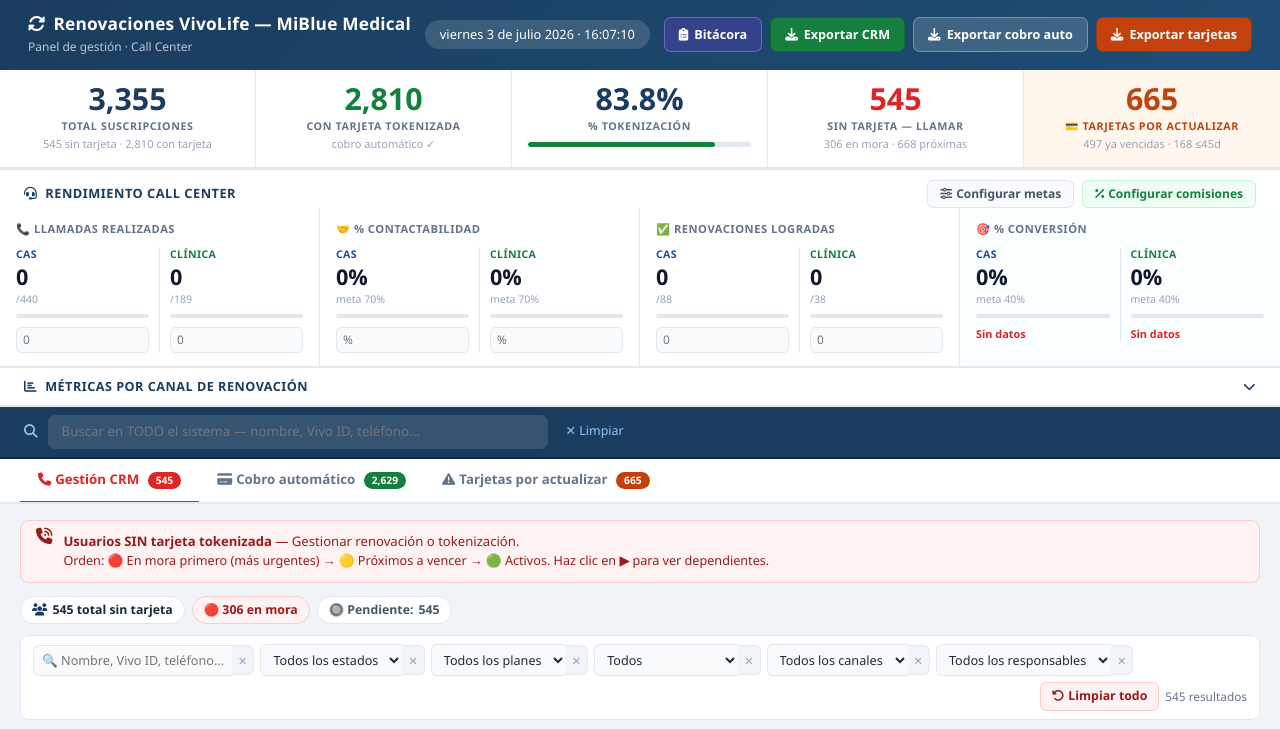
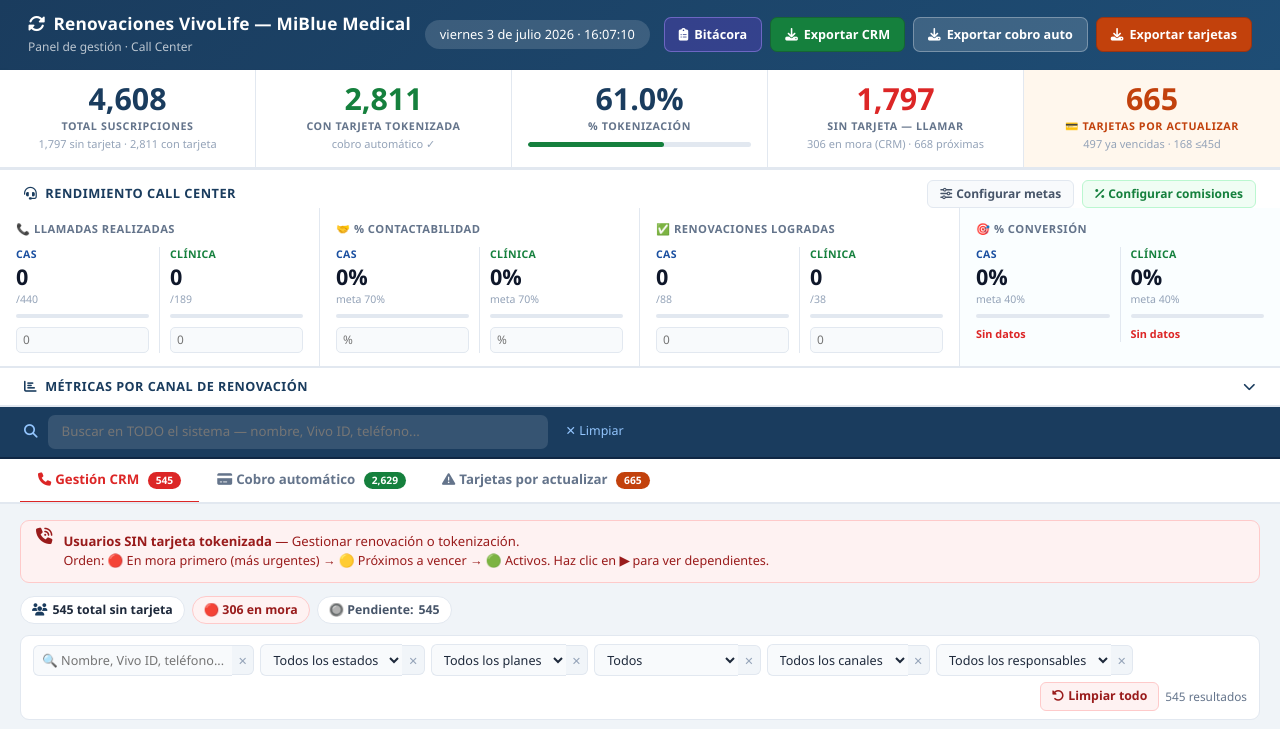
Before and after one commit to isabelgutluarca-rgb/renovacionesanuales-vivolife, a plain HTML site: page index.html in a window 1280 px wide. Shown: the top 729 px of the page. Drawn offline with nearby package versions, Linux system fonts and the light colour scheme.

Commit message:
KPIs globales: 4608 total, 2811 tokenizadas, 1797 sin token, 61% tokenizacion

```diff
--- a/index.html
+++ b/index.html
@@ -553,6 +553,8 @@
 const PER=50;
 let crmFilt=[], tokFilt=[], texpFilt=[];
 const TEXP_ALERTA=45;
+// Totales globales (incluye empresariales y todos los planes)
+const GLOBAL_TOTAL=4608, GLOBAL_TOK=2811, GLOBAL_SINTOK=1797;
 const hoy=new Date(); hoy.setHours(0,0,0,0);
 const CANALES=['CAS','Clinica','WhatsApp','Presencial','Digital','Otro'];
 
@@ -582,18 +584,18 @@
     });
 
   const total=sinTok.length+conTok.length;
-  const pct=total?(conTok.length/total*100).toFixed(1):0;
+  const pct=(GLOBAL_TOK/GLOBAL_TOTAL*100).toFixed(1);
   const mora=[...sinTok,...conTok].filter(r=>esMora(r)).length;
   const prox=[...sinTok,...conTok].filter(r=>esProx(r)).length;
   const texpV=texpList.filter(r=>(r.texpd||9999)<0).length;
 
-  document.getElementById('k-total').textContent=total.toLocaleString('es-GT');
-  document.getElementById('k-total-sub').textContent=`${sinTok.length.toLocaleString('es-GT')} sin tarjeta · ${conTok.length.toLocaleString('es-GT')} con tarjeta`;
-  document.getElementById('k-tok').textContent=conTok.length.toLocaleString('es-GT');
+  document.getElementById('k-total').textContent=GLOBAL_TOTAL.toLocaleString('es-GT');
+  document.getElementById('k-total-sub').textContent=`${GLOBAL_SINTOK.toLocaleString('es-GT')} sin tarjeta · ${GLOBAL_TOK.toLocaleString('es-GT')} con tarjeta`;
+  document.getElementById('k-tok').textContent=GLOBAL_TOK.toLocaleString('es-GT');
   document.getElementById('k-pct').textContent=pct+'%';
   document.getElementById('k-bar').style.width=pct+'%';
-  document.getElementById('k-sin').textContent=sinTok.length.toLocaleString('es-GT');
-  document.getElementById('k-sin-sub').textContent=`${mora} en mora · ${prox} próximas`;
+  document.getElementById('k-sin').textContent=GLOBAL_SINTOK.toLocaleString('es-GT');
+  document.getElementById('k-sin-sub').textContent=`${mora} en mora (CRM) · ${prox} próximas`;
   document.getElementById('k-texp').textContent=texpList.length.toLocaleString('es-GT');
   document.getElementById('k-texp-sub').textContent=`${texpV} ya vencidas · ${texpList.length-texpV} ≤45d`;
   const conTokActivos=conTok.filter(r=>!esMora(r));
```
